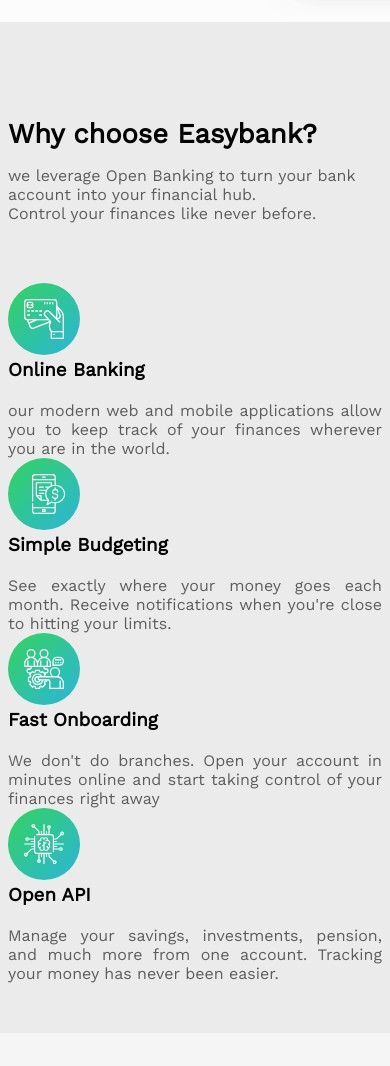
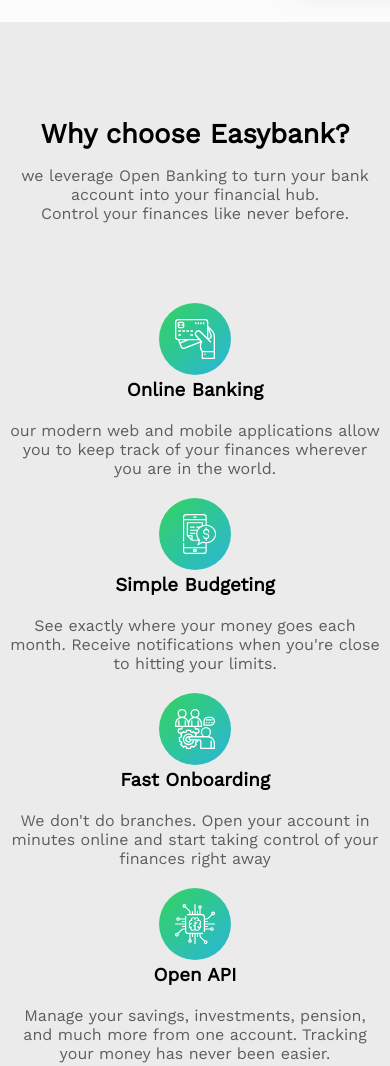
Before and after one commit to Reda-Hammada/Easy-Bank-Landingpage, a plain HTML site: page easybank-landing-page-master/index.html in a window 390 px wide. Shown: the part 1440-2506 px from the top of the page. Drawn offline with nearby package versions, Linux system fonts and the light colour scheme.

Commit message:
features section responsive finished

```diff
--- a/easybank-landing-page-master/Style/responsive.css
+++ b/easybank-landing-page-master/Style/responsive.css
@@ -1,5 +1,5 @@
 
-@media screen and  (max-width: 800px){ /* Mobile */
+@media screen and  (max-width: 1000px){ /* Mobile */
 
 
     .largeScreenList {
@@ -28,6 +28,32 @@
         margin-top: 20px;
     }
 
+    .whychoose-container{
+
+        width: 100%;
+    }
+
+    .chooseContainer{
+
+        width: 50%;
+        margin-left: auto;
+        margin-right: auto;
+        text-align: center;
+    }
+
+    .online-container,
+    .budgeting-container,
+    .fast-container,
+    .api-container{
+
+        width: 50%;
+        margin-right:auto;
+        margin-left:auto;
+        text-align: center;
+        margin-top: 20px;
+    }
+
+
 
 }
 
--- a/easybank-landing-page-master/index.html
+++ b/easybank-landing-page-master/index.html
@@ -61,7 +61,7 @@
       </section>
       <section class="whychoose-container">
         <div class="row container">
-          <div class="col-xs-12 col-md-12 col-lg-12">
+          <div class="col-xs-12 col-md-12 col-lg-12 chooseContainer">
 
             <h2>Why choose Easybank?</h2>
             <p>we leverage Open Banking to turn your bank account into your financial hub.<br>
@@ -86,7 +86,7 @@
                 notifications when you're close to
                 hitting your limits.</p>
           </article>
-          <article class="col-xs-12 col-md-3 col-lg-3 ">
+          <article class="col-xs-12 col-md-3 col-lg-3 fast-container ">
             <img src="images/icon-onboarding.svg" alt="onboarding icon">
             <h3>Fast Onboarding</h3>
             <p>We don't do branches. Open your
@@ -94,7 +94,7 @@
               taking control of your finances
               right away</p>
           </article>
-          <article class="col-xs-12 col-md-3 col-lg-3">
+          <article class="col-xs-12 col-md-3 col-lg-3 api-container">
             <img src="images/icon-api.svg" alt="api icon">
             <h3>Open API</h3>
             <p>Manage your savings, investments,
```
